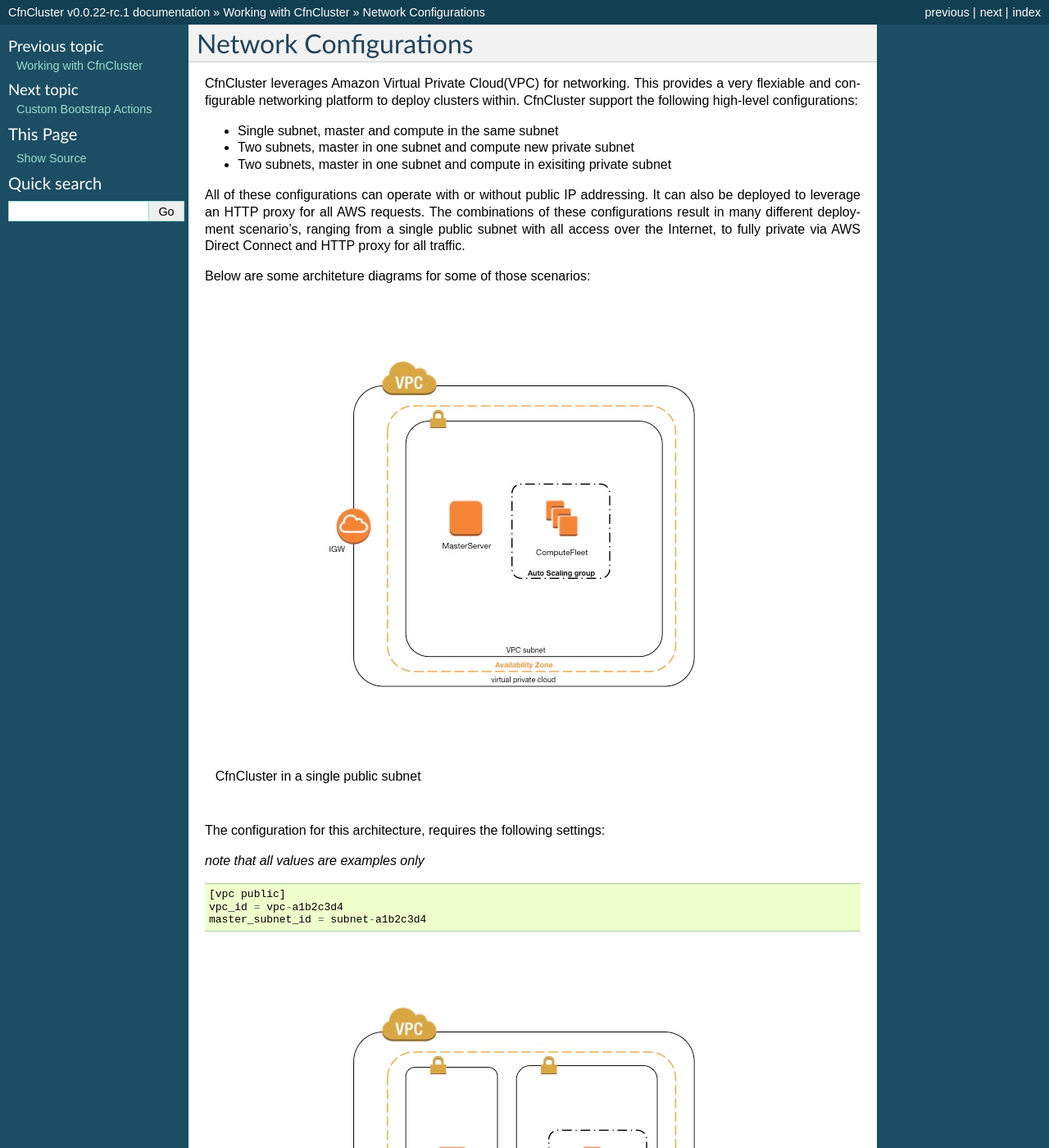
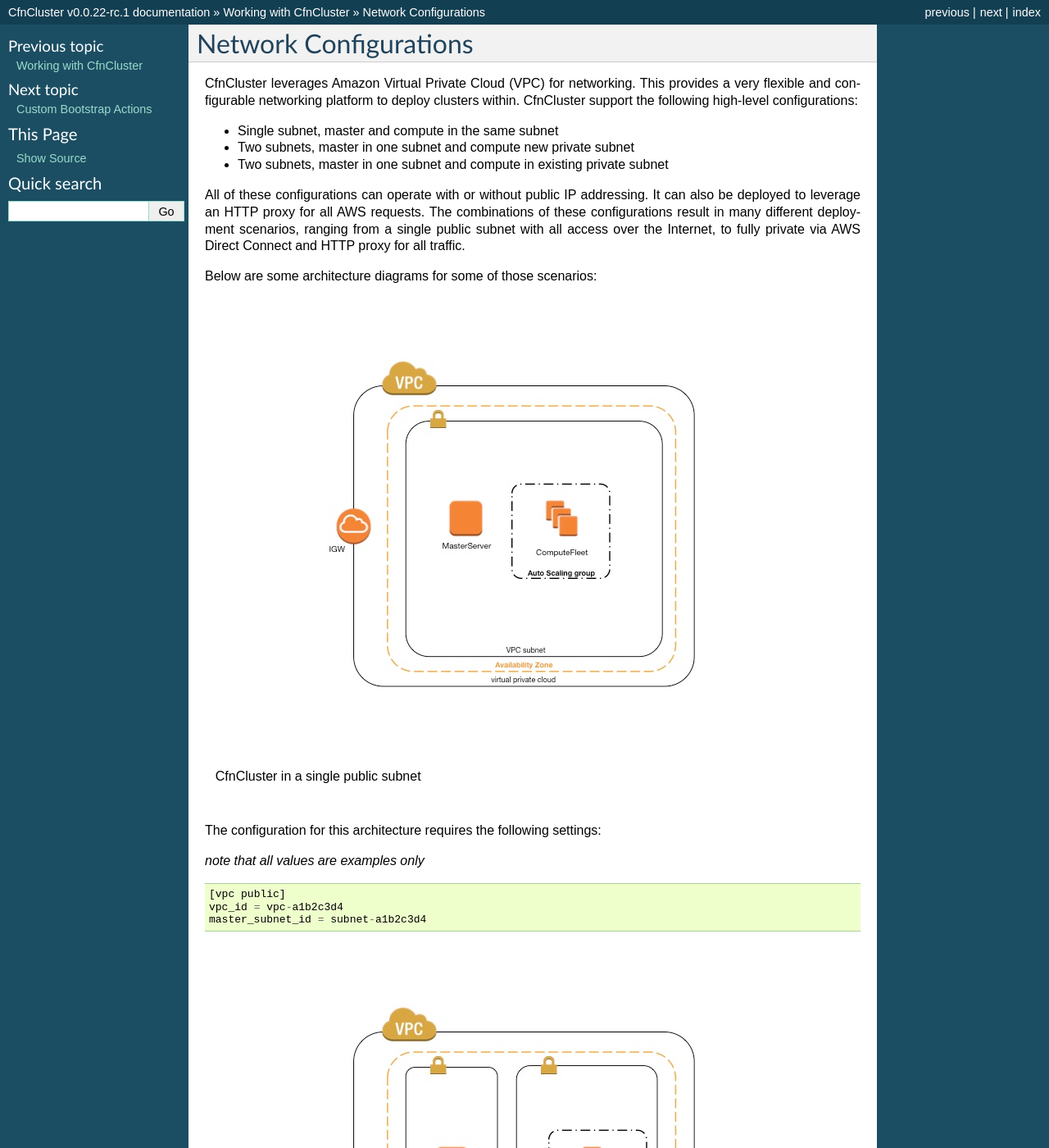
Before and after one commit to aws/aws-parallelcluster, a Sphinx documentation site: the page built from docs/source/networking.rst, in a window 1280 px wide and 1400 px high. Shown: the whole window at 82% size. Built offline with Sphinx 7.4.7, drawn with Linux system fonts in a browser that asks for light colours; some of the changed text lies outside the part shown.

Commit message:
fix typos in networking.rst

```diff
--- a/docs/source/networking.rst
+++ b/docs/source/networking.rst
@@ -3,22 +3,22 @@
 Network Configurations
 ======================
 
-CfnCluster leverages Amazon Virtual Private Cloud(VPC) for networking. This provides a very flexiable and configurable networking platform to deploy clusters within. CfnCluster support the following high-level configurations:
+CfnCluster leverages Amazon Virtual Private Cloud (VPC) for networking. This provides a very flexible and configurable networking platform to deploy clusters within. CfnCluster support the following high-level configurations:
 
 * Single subnet, master and compute in the same subnet
 * Two subnets, master in one subnet and compute new private subnet
-* Two subnets, master in one subnet and compute in exisiting private subnet
+* Two subnets, master in one subnet and compute in existing private subnet
 
-All of these configurations can operate with or without public IP addressing. It can also be deployed to leverage an HTTP proxy for all AWS requests. The combinations of these configurations result in many different deployment scenario's, ranging from a single public subnet with all access over the Internet, to fully private via AWS Direct Connect and HTTP proxy for all traffic.
+All of these configurations can operate with or without public IP addressing. It can also be deployed to leverage an HTTP proxy for all AWS requests. The combinations of these configurations result in many different deployment scenarios, ranging from a single public subnet with all access over the Internet, to fully private via AWS Direct Connect and HTTP proxy for all traffic.
 
-Below are some architeture diagrams for some of those scenarios:
+Below are some architecture diagrams for some of those scenarios:
 
 .. figure:: images/networking_single_subnet.jpg
    :alt: CfnCluster single subnet
 
    CfnCluster in a single public subnet
 
-The configuration for this architecture, requires the following settings:
+The configuration for this architecture requires the following settings:
 
 `note that all values are examples only`
 
@@ -31,9 +31,9 @@
 .. figure:: images/networking_two_subnets.jpg
    :alt: CfnCluster two subnets
 
-   CfnCluster using two subnets(new private)
+   CfnCluster using two subnets (new private)
 
-The configuration for this architecture, requires the following settings:
+The configuration for this architecture requires the following settings:
 
 `note that all values are examples only`
 
@@ -49,7 +49,7 @@
 
    CfnCluster in a private subnet connected using Direct Connect
 
-The configuration for this architecture, requires the following settings:
+The configuration for this architecture requires the following settings:
 
 `note that all values are examples only`
 
```
